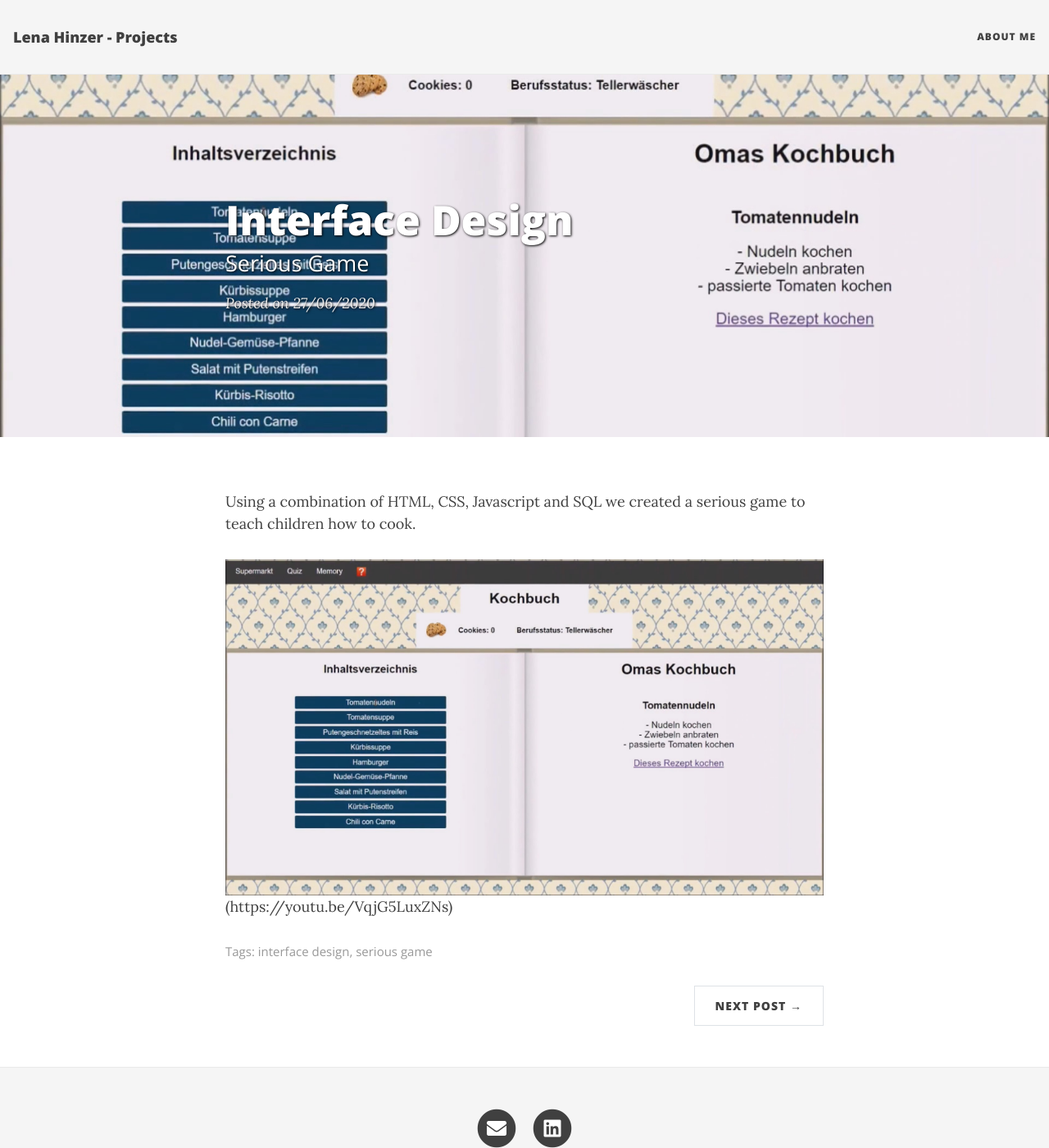
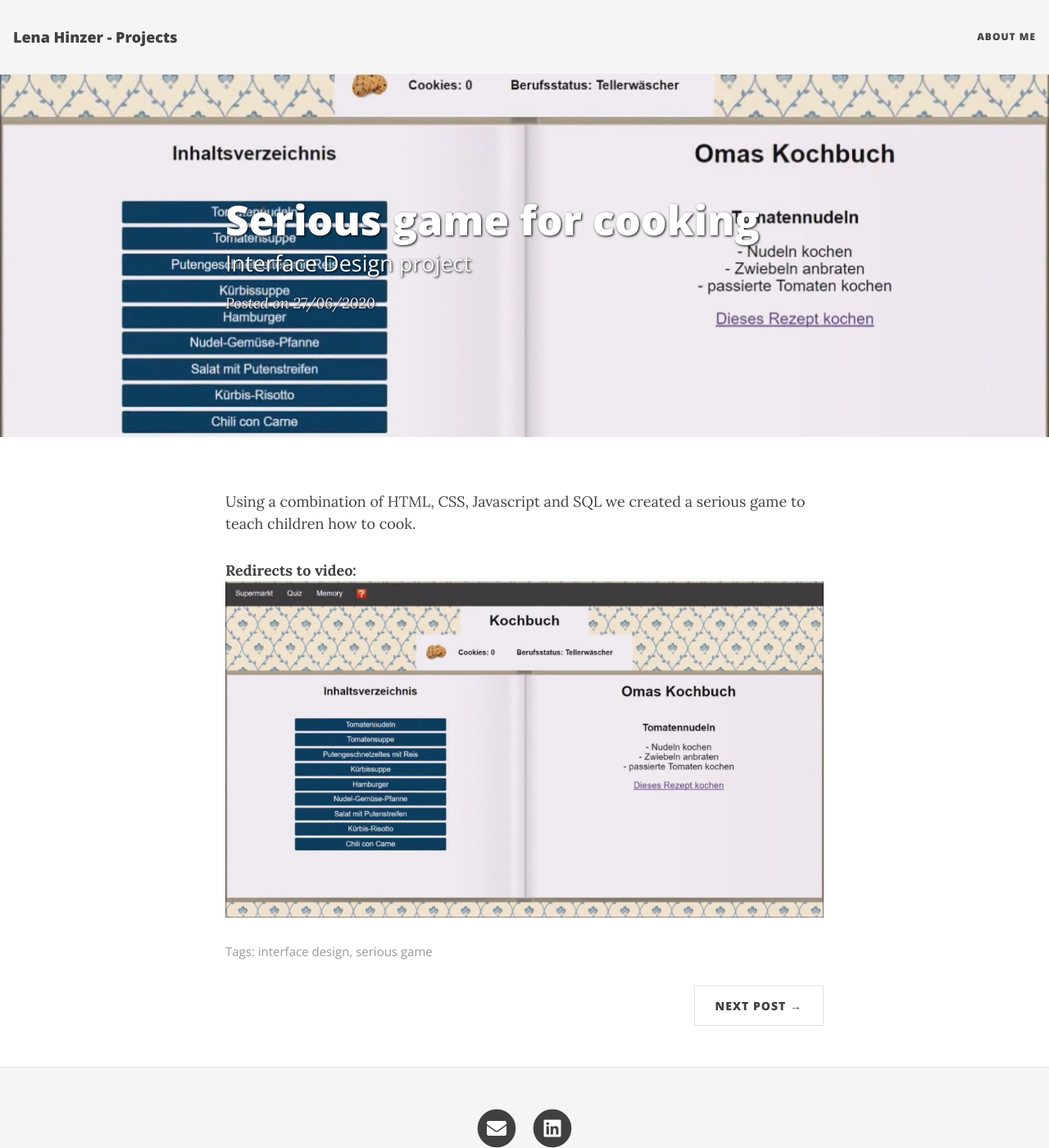
Before and after one commit to LenaHinzer/lenahinzer.github.io, a Jekyll site: the page built from _posts/2020-06-27-Sopra.md, in a window 1280 px wide and 1400 px high. Shown: the whole window at 82% size. Built offline with Jekyll 4.4.1, drawn with Linux system fonts in a browser that asks for light colours; nearby versions of some CDN libraries.

Commit message:
Prettier

```diff
--- a/_posts/2020-06-27-Sopra.md
+++ b/_posts/2020-06-27-Sopra.md
@@ -1,7 +1,7 @@
 ---
 layout: post
-title: Interface Design
-subtitle: Serious Game
+title: Serious game for cooking
+subtitle: Interface Design project
 cover-img: /assets/img/SopraCover.jpg
 share-img: /assets/img/SopraCover.jpg
 tags: [interface design, serious game]
@@ -9,4 +9,5 @@ tags: [interface design, serious game]
 
 Using a combination of HTML, CSS, Javascript and SQL we created a serious game to teach children how to cook.
 
-![](/assets/img/SopraCover.jpg)(https://youtu.be/VqjG5LuxZNs)
+**Redirects to video:**
+[![](/assets/img/SopraCover.jpg)](https://youtu.be/VqjG5LuxZNs)
--- a/index.html
+++ b/index.html
@@ -1,5 +1,5 @@
 ---
 layout: home
 title: Lena Hinzer
-subtitle: Previous projects
+subtitle: Projects
 ---
```
Also changed, not shown: _posts/2020-06-29-Museum.md (+7 -3 lines), _posts/2020-06-30-MBG.md (+3 -2 lines), _posts/2020-07-01-Thesis.md (+2 -2 lines), aboutme.md (+1 -1 lines), assets/img/Capture.PNG (added), assets/img/Capture2.PNG (added), assets/img/Capture3.PNG (added).
